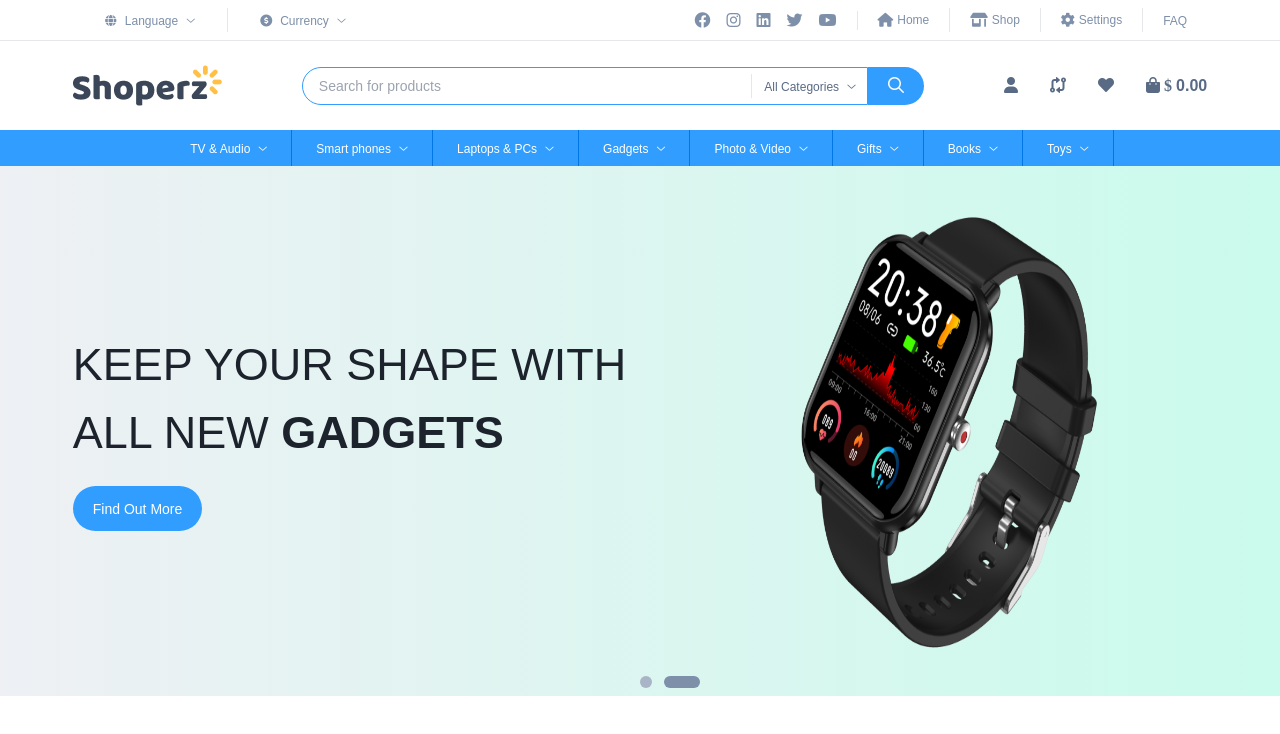
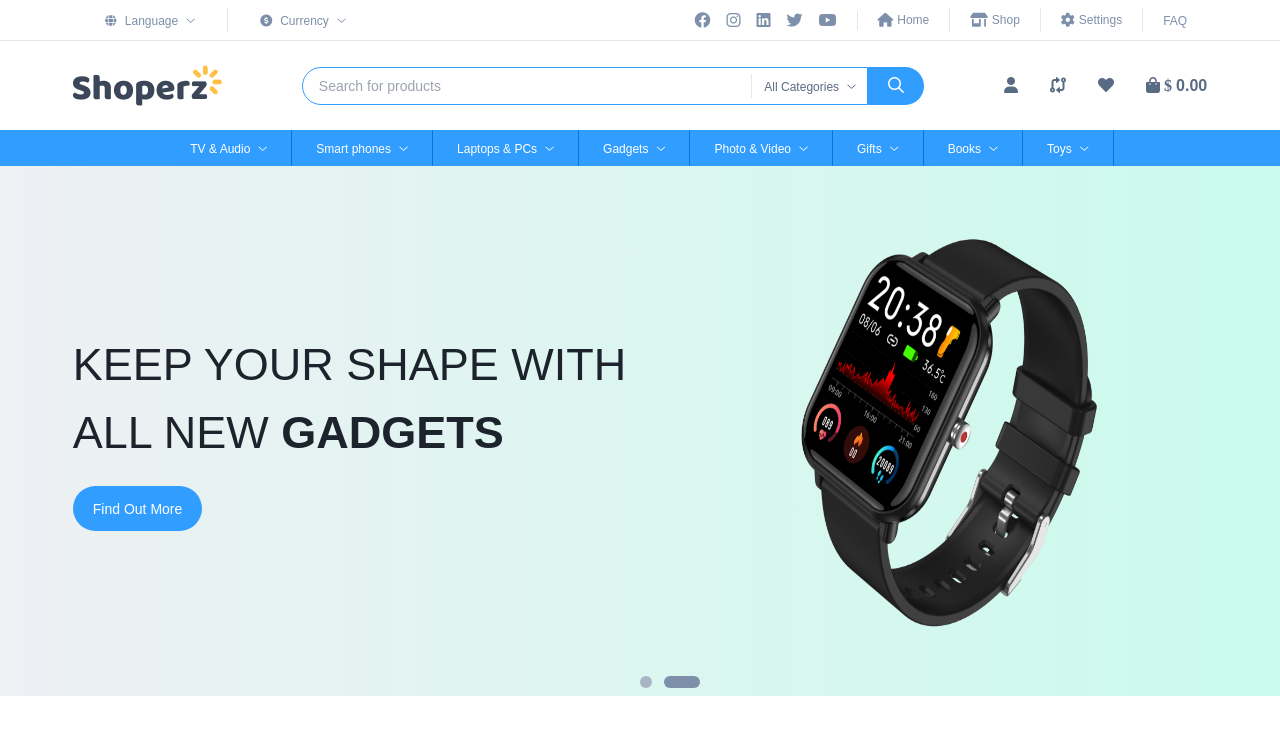
Before and after one commit to dsc-youssef/point-ecom, a Next.js app: page /website/home in a window 1280 px wide. Shown: the top 734 px of the page. Built offline with nearby package versions, Linux system fonts and the light colour scheme.

Commit message:
fix more bugs in slider;

```diff
--- a/src/pages/website/home/components/Slider.tsx
+++ b/src/pages/website/home/components/Slider.tsx
@@ -33,7 +33,8 @@ const Slider: FC<WebsiteHomeSliderProps> = ({ sliders }) => {
     <div className="slider">
       <div className="container">
         {
-          sliders?.map((slider, index: number) => (
+          sliders.length > 0 && (
+            sliders.map((slider, index: number) => (
               <div className={`container slide ${currentIndex === index && "active"}`} key={index}>
                 <div className="slide-content">
                   <h1 className="title">{slider.before} <span className="font-bold">{slider.special}</span> {slider.after}</h1>
@@ -42,6 +43,7 @@ const Slider: FC<WebsiteHomeSliderProps> = ({ sliders }) => {
                 <img className="slide-image" src={slider.image} alt="" />
               </div>
             ))
+          )
         }
       </div>
       <div className="slider-mover-buttons">
--- a/src/styles/website/pages/home/_slider.scss
+++ b/src/styles/website/pages/home/_slider.scss
@@ -12,7 +12,7 @@
       }
 
       .slide-image {
-        @apply w-full lg:w-[45%] h-full;
+        @apply w-full lg:w-[45%] h-[90%];
       }
 
       .slide-content {
```
Lines whose indentation alone changed are shown as unchanged.
